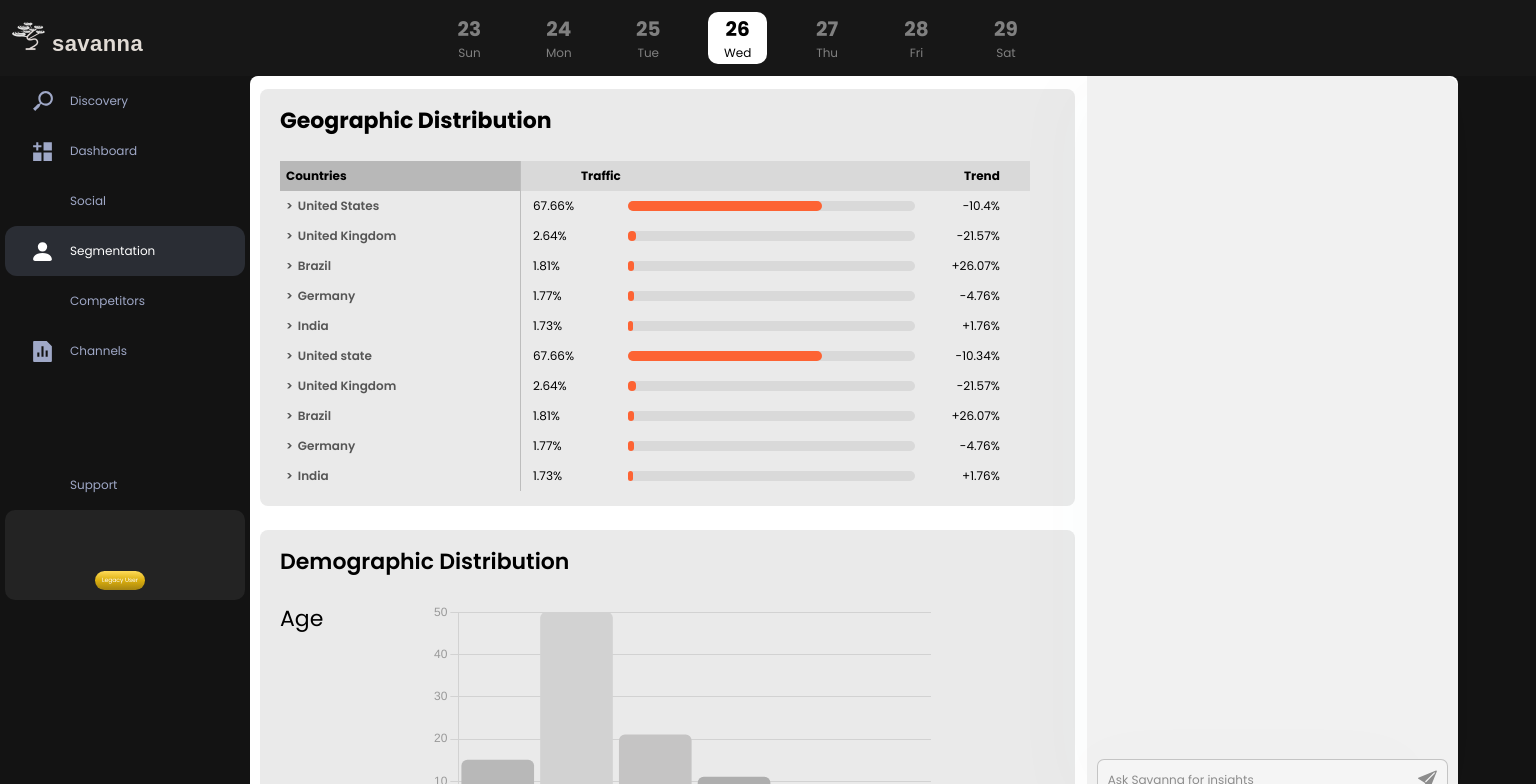
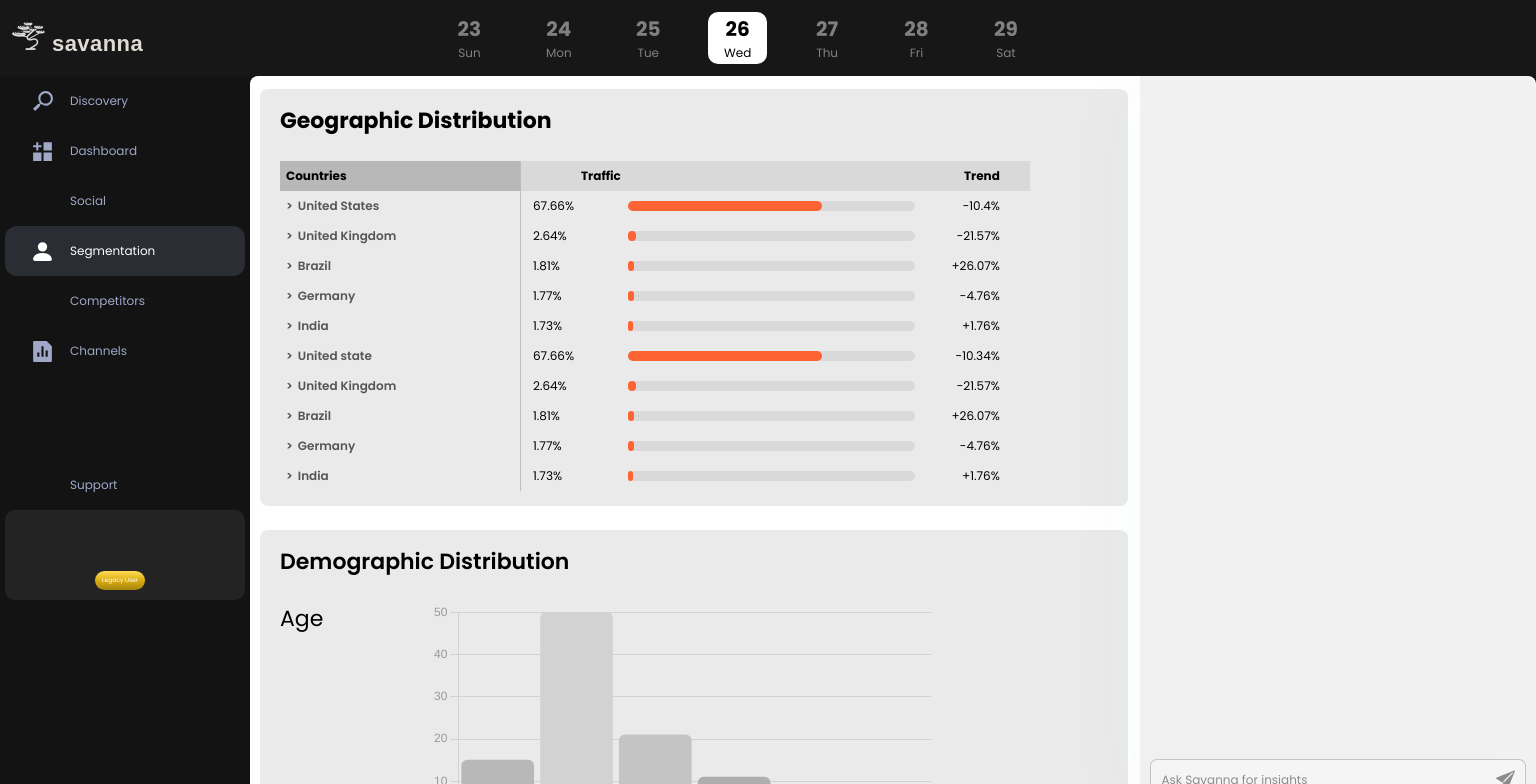
Before and after one commit to Lolodusiji/deploy-test, a React (Vite) app: page /segmentation in a window 1536 px wide. Shown: the top 784 px of the page. Built offline with nearby package versions, Linux system fonts and the light colour scheme; no server answers; some icons are missing.

Commit message:
media-query

```diff
--- a/src/pages/Channel/channel.css
+++ b/src/pages/Channel/channel.css
@@ -109,6 +109,24 @@ h5 {
   width: 100%;
 }
 
+@media screen and (min-width: 1300px) {
+  /* .first_line{
+      display: flex;
+      flex-direction: column;
+      gap: 3%;
+  }
+  .sec_line{
+      display: grid;
+      grid-template-columns: 49% 49%;
+      gap: 1%;
+      margin-top: 10px;
+  } */
+   .General{
+      width: 85%;
+   }
+
+}
+
 @media screen and (max-width: 1255px) {
   .fs {
     width: 600px;
--- a/src/pages/Support/Support.css
+++ b/src/pages/Support/Support.css
@@ -11,3 +11,21 @@
     background: #f6f6f6;
     border-radius: 12px;
   }
+
+  @media screen and (min-width: 1300px) {
+    /* .first_line{
+        display: flex;
+        flex-direction: column;
+        gap: 3%;
+    }
+    .sec_line{
+        display: grid;
+        grid-template-columns: 49% 49%;
+        gap: 1%;
+        margin-top: 10px;
+    } */
+    .support-container{
+        width: 85%;
+     }
+
+}
--- a/src/pages/competitor/competitor.css
+++ b/src/pages/competitor/competitor.css
@@ -333,7 +333,27 @@ table tbody tr.active-row {
   .changes-cont > h3{
     border-bottom: 1px solid #bdbdbd;
   }
+
+
    */
+
+   @media screen and (min-width: 1300px) {
+    /* .first_line{
+        display: flex;
+        flex-direction: column;
+        gap: 3%;
+    }
+    .sec_line{
+        display: grid;
+        grid-template-columns: 49% 49%;
+        gap: 1%;
+        margin-top: 10px;
+    } */
+     .General{
+        width: 85%;
+     }
+
+}
    @media screen and (max-width: 1000px){
     .General{
       display: flow;
--- a/src/pages/dashboard/dashboard.css
+++ b/src/pages/dashboard/dashboard.css
@@ -164,8 +164,8 @@ gap: 10px;
 }
 
 
-@media screen and (max-width: 750px) and (min-width: 0px){
-    .first_line{
+@media screen and (min-width: 1300px) {
+    /* .first_line{
         display: flex;
         flex-direction: column;
         gap: 3%;
@@ -175,7 +175,9 @@ gap: 10px;
         grid-template-columns: 49% 49%;
         gap: 1%;
         margin-top: 10px;
-    }
-
+    } */
+     .dashboard{
+        width: 85%;
+     }
 
 }
--- a/src/pages/discovery/Discovery.css
+++ b/src/pages/discovery/Discovery.css
@@ -198,6 +198,24 @@
     opacity: 0.7;
 }
 
+@media screen and (min-width: 1300px) {
+    /* .first_line{
+        display: flex;
+        flex-direction: column;
+        gap: 3%;
+    }
+    .sec_line{
+        display: grid;
+        grid-template-columns: 49% 49%;
+        gap: 1%;
+        margin-top: 10px;
+    } */
+     .discovery{
+        width: 85%;
+     }
+
+}
+
 @media screen and (max-width: 500px) and (min-width: 0px){
 
     .discovery{
--- a/src/pages/segmentation/Segmentation.css
+++ b/src/pages/segmentation/Segmentation.css
@@ -403,3 +403,21 @@ span > p{
   width: 0;
   /* height: 2em */
 }
+
+@media screen and (min-width: 1300px) {
+  /* .first_line{
+      display: flex;
+      flex-direction: column;
+      gap: 3%;
+  }
+  .sec_line{
+      display: grid;
+      grid-template-columns: 49% 49%;
+      gap: 1%;
+      margin-top: 10px;
+  } */
+   .General{
+      width: 85%;
+   }
+
+}
--- a/src/pages/socials/Socail.css
+++ b/src/pages/socials/Socail.css
@@ -163,6 +163,25 @@ td {
   width: 0;
   /* height: 2em */
 }
+
+@media screen and (min-width: 1300px) {
+  /* .first_line{
+      display: flex;
+      flex-direction: column;
+      gap: 3%;
+  }
+  .sec_line{
+      display: grid;
+      grid-template-columns: 49% 49%;
+      gap: 1%;
+      margin-top: 10px;
+  } */
+   .socail{
+      width: 85%;
+   }
+
+}
+
 @media screen and (max-width: 1000px) and (min-width: 0px) {
   .socail {
     display: flex;
```
